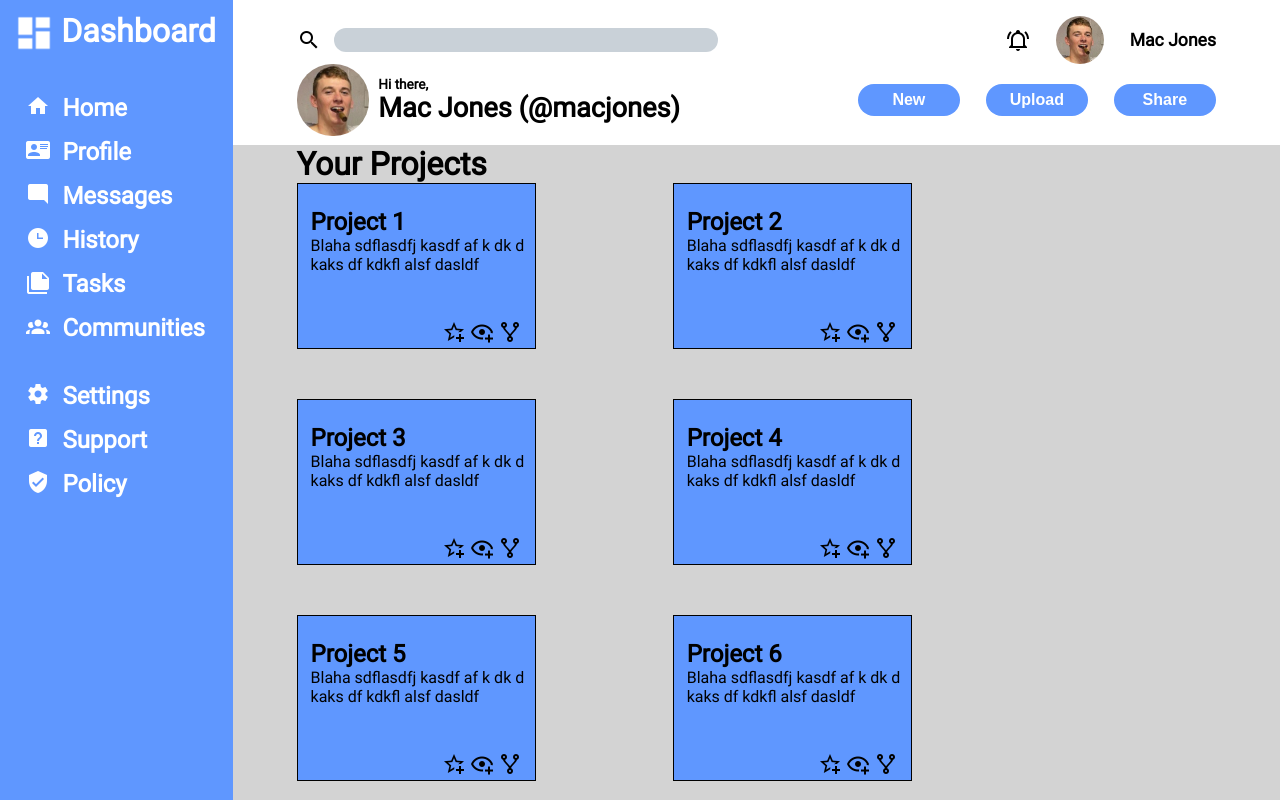
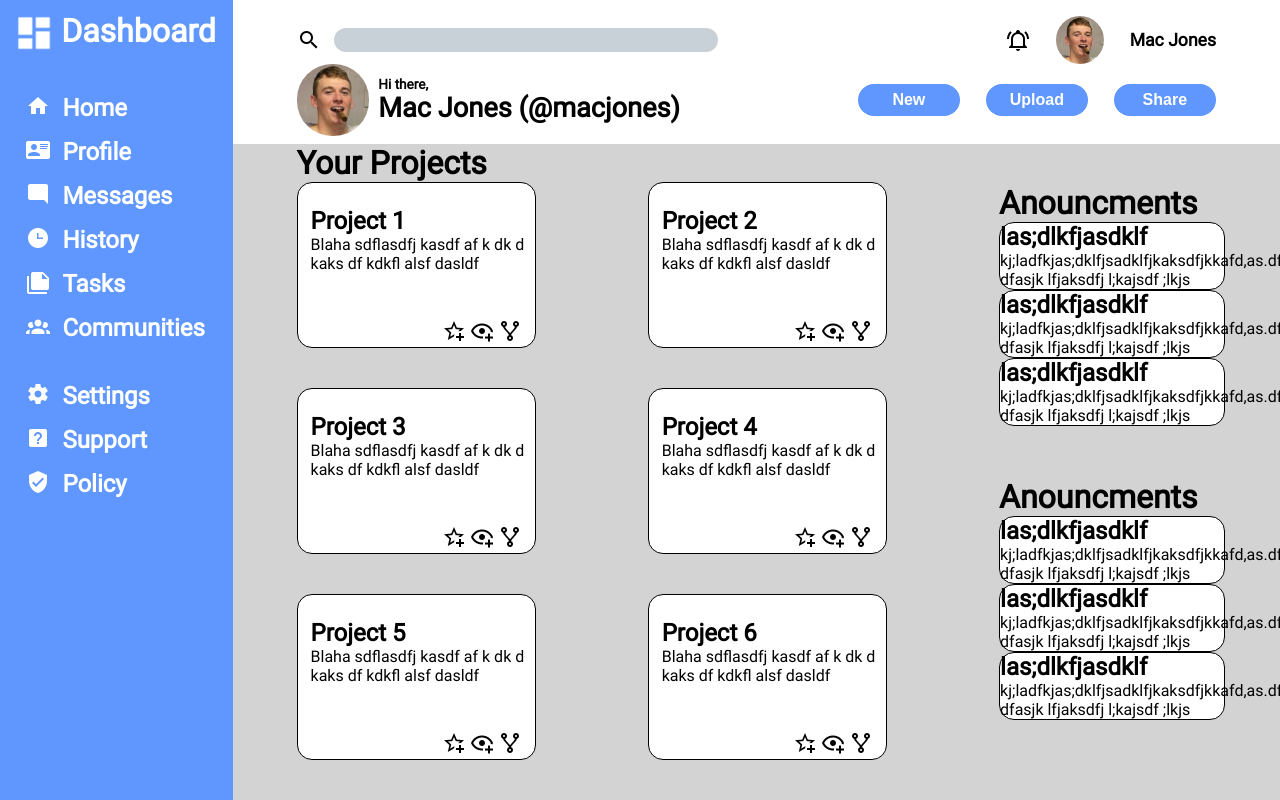
Before and after one commit to act1313/admin-dashboard, a plain HTML site: page index.html in a window 1280 px wide. Drawn offline with Linux system fonts and the light colour scheme.

Commit message:
finished finally

```diff
--- a/index.html
+++ b/index.html
@@ -147,7 +147,36 @@
                         </div>
                     </div>
                     <div class="bottomRight">
-
+                        <div class="topbottomright">
+                            <h1>Anouncments</h1>
+                            <div class="anouncment">
+                                <h2>las;dlkfjasdklf</h2>
+                                <p>kj;ladfkjas;dklfjsadklfjkaksdfjkkafd,as.df   dfasjk lfjaksdfj l;kajsdf ;lkjs</p>
+                            </div>
+                            <div class="anouncment">
+                                <h2>las;dlkfjasdklf</h2>
+                                <p>kj;ladfkjas;dklfjsadklfjkaksdfjkkafd,as.df   dfasjk lfjaksdfj l;kajsdf ;lkjs</p>
+                            </div>
+                            <div class="anouncment">
+                                <h2>las;dlkfjasdklf</h2>
+                                <p>kj;ladfkjas;dklfjsadklfjkaksdfjkkafd,as.df   dfasjk lfjaksdfj l;kajsdf ;lkjs</p>
+                            </div>
+                        </div>
+                        <div class="bottombottomright">
+                            <h1>Anouncments</h1>
+                            <div class="anouncment">
+                                <h2>las;dlkfjasdklf</h2>
+                                <p>kj;ladfkjas;dklfjsadklfjkaksdfjkkafd,as.df   dfasjk lfjaksdfj l;kajsdf ;lkjs</p>
+                            </div>
+                            <div class="anouncment">
+                                <h2>las;dlkfjasdklf</h2>
+                                <p>kj;ladfkjas;dklfjsadklfjkaksdfjkkafd,as.df   dfasjk lfjaksdfj l;kajsdf ;lkjs</p>
+                            </div>
+                            <div class="anouncment">
+                                <h2>las;dlkfjasdklf</h2>
+                                <p>kj;ladfkjas;dklfjsadklfjkaksdfjkkafd,as.df   dfasjk lfjaksdfj l;kajsdf ;lkjs</p>
+                            </div>
+                        </div>
                     </div>
                 </div>
             </div>
--- a/style.css
+++ b/style.css
@@ -151,7 +151,6 @@ time, mark, audio, video {
 
 .gridsection {
     display: grid;
-    gap: 50px;
     grid-template-columns: auto auto;
 }
 
@@ -163,12 +162,14 @@ time, mark, audio, video {
 
 .section {
     border: 1px solid black;
-    background-color: rgb(95, 151, 255);
+    border-radius: 15px;
+    background-color: white;
     width: 17.5vw;
     height: 17.5vh;
     position: relative;
     padding-left: 1vw;
     padding-top: 3vh;
+    margin-bottom: 5vh;
 }
 
 .iconsCorner {
@@ -191,3 +192,28 @@ time, mark, audio, video {
 .toppart {
     flex: 1 1 0%;
 }
+
+.bottomRight {
+    padding-top: 5vh;
+    padding-bottom: 10vh;
+    display: flex;
+    flex-direction: column;
+    justify-content: space-between;
+}
+
+.topbottomright {
+    display: flex;
+    flex-direction: column;
+}
+
+.bottombottomright {
+    display: flex;
+    flex-direction: column;
+}
+
+.anouncment {
+    width: 17.5vw;
+    background-color: white;
+    border: 1px solid black;
+    border-radius: 15px;
+}
```
